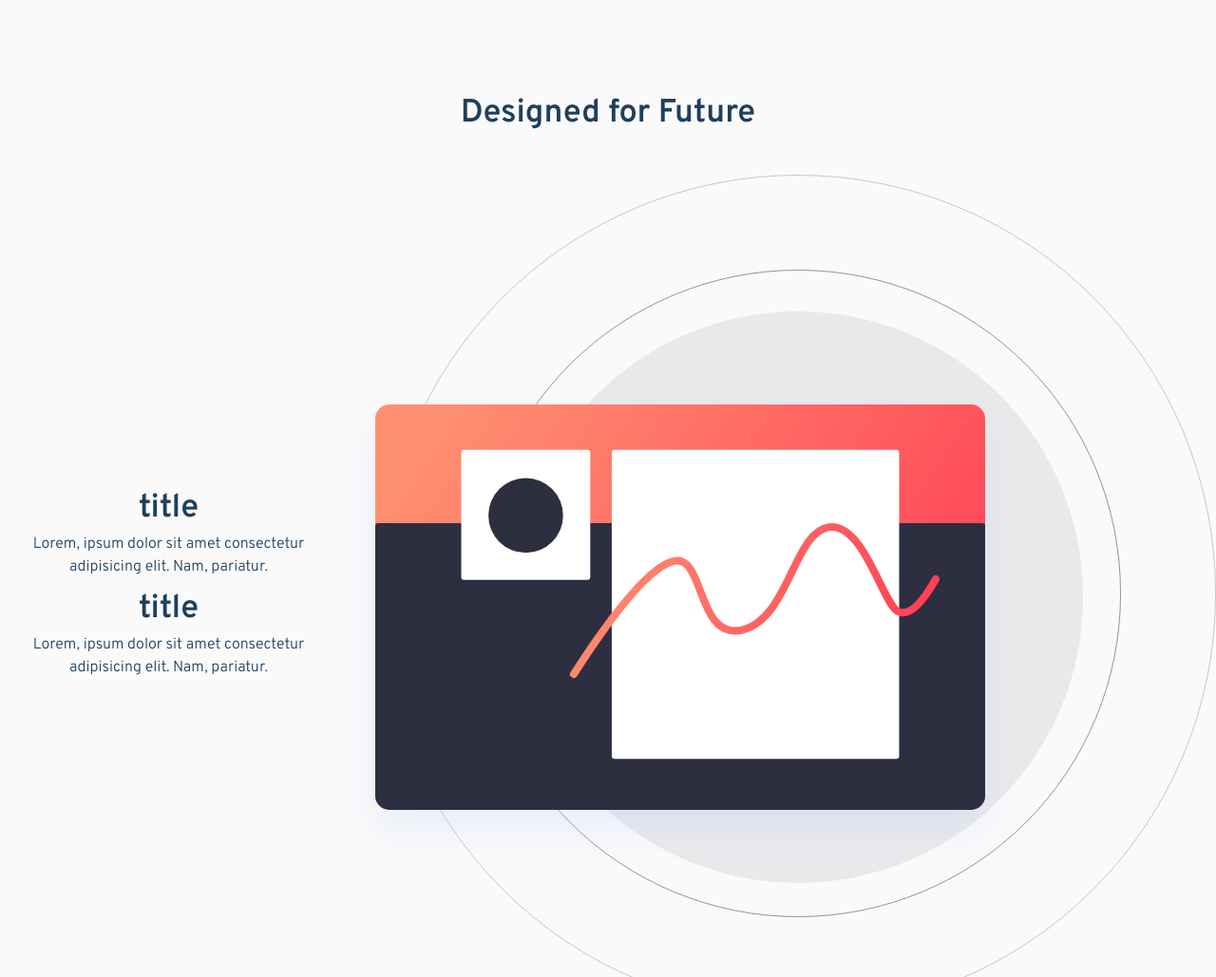
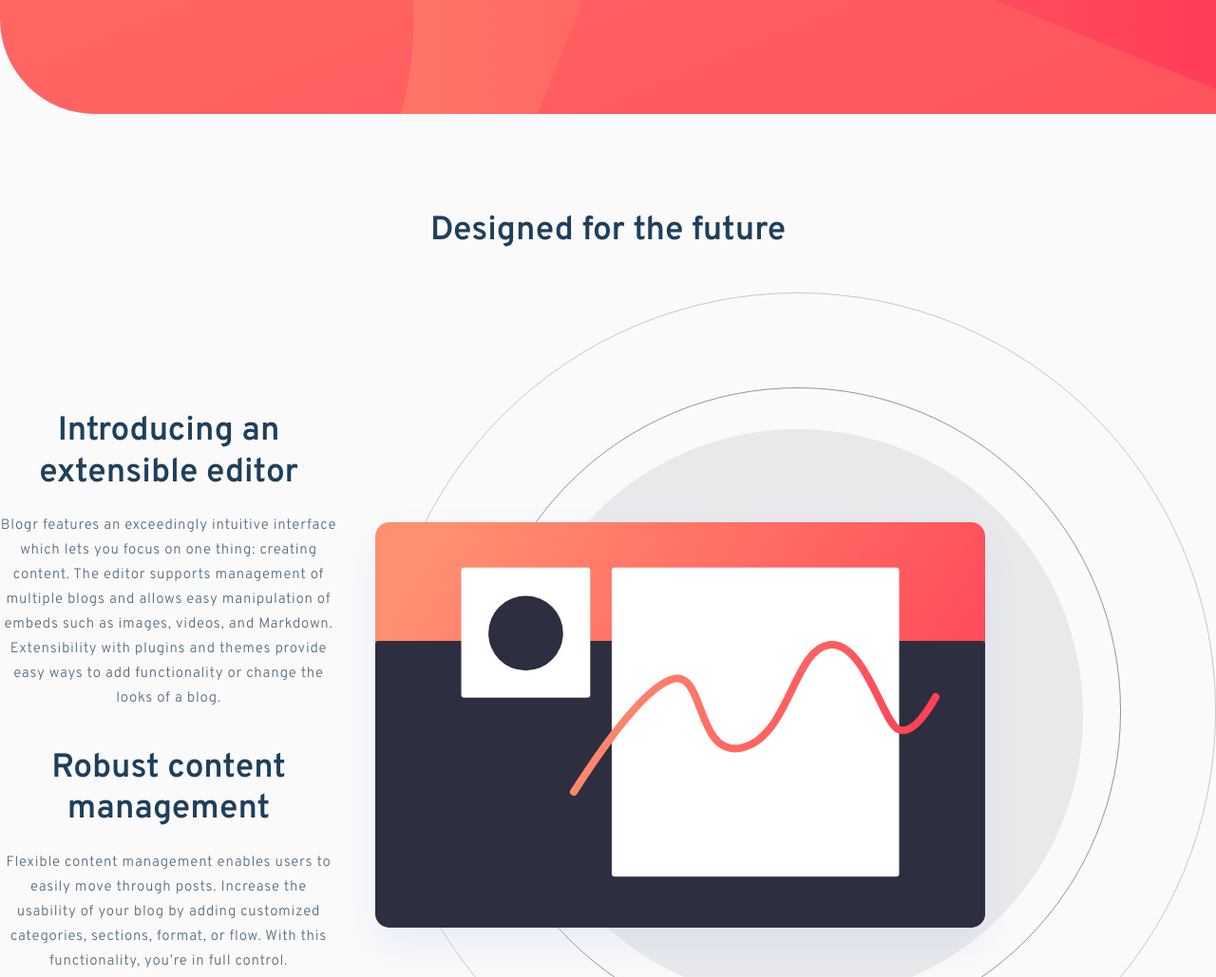
Before and after one commit to azaespa/blogr-landing-page, a plain HTML site: page index.html in a window 1280 px wide. Shown: the part 599-1628 px from the top of the page at 95% size. Drawn offline with nearby package versions, Linux system fonts and the light colour scheme.

Commit message:
designed-for-future section

```diff
--- a/index.html
+++ b/index.html
@@ -82,7 +82,7 @@
 
   <!-- Showcase -->
   <section class="px-3 showcase">
-    <div class="container">
+    <div class="container d-flex flex-column align-items-center">
       <h1>A modern publishing platform</h1>
       <p>Grow your audience and build your online brand</p>
       <div class="d-flex justify-content-center align-items-center">
@@ -94,20 +94,24 @@
 
   <!-- Designed for future -->
   <section class="designed-for-future text-center">
-    <h2>Designed for Future</h2>
-    <div class="d-flex flex-column-reverse flex-md-row align-items-center justify-content-center w-100">
-      <div>
+    <h2>Designed for the future</h2>
+    <div class="d-flex flex-column-reverse flex-lg-row align-items-center justify-content-center w-100">
+      <div class="inner-section">
         <section>
-          <h2>title</h2>
-          <p>Lorem, ipsum dolor sit amet consectetur adipisicing elit. Nam, pariatur.</p>
+          <h2>Introducing an extensible editor</h2>
+          <p>Blogr features an exceedingly intuitive interface which lets you focus on one thing: creating content.
+            The editor supports management of multiple blogs and allows easy manipulation of embeds such as images,
+            videos, and Markdown. Extensibility with plugins and themes provide easy ways to add functionality or
+            change the looks of a blog.</p>
         </section>
         <section>
-          <h2>title</h2>
-          <p>Lorem, ipsum dolor sit amet consectetur adipisicing elit. Nam, pariatur.</p>
+          <h2>Robust content management</h2>
+          <p>Flexible content management enables users to easily move through posts. Increase the usability of your blog
+            by adding customized categories, sections, format, or flow. With this functionality, you’re in full control.</p>
         </section>
       </div>
-        <img class="d-block d-md-none" src="images/illustration-editor-mobile.svg" alt="">
-        <img class="d-none d-md-block" src="images/illustration-editor-desktop.svg" alt="">
+        <img class="d-block d-lg-none" src="images/illustration-editor-mobile.svg" alt="">
+        <img class="d-none d-lg-block" src="images/illustration-editor-desktop.svg" alt="">
     </div>
   </section>
 
--- a/style.css
+++ b/style.css
@@ -151,7 +151,6 @@ body {
 .showcase {
   padding-top: 12.625rem;
   padding-bottom: 9.688rem;
-  font-size: inherit;
   text-align: center;
   color: white;
   background: url(images/bg-pattern-intro.svg) no-repeat,
@@ -165,13 +164,13 @@ body {
 
 .h1,
 h1 {
-  font-size: calc(2.05rem + 1.5vw);
+  font-size: calc(1.837rem + 1.5vw);
   letter-spacing: -0.125rem;
   line-height: 1.197em;
 }
 
 .h2, h2 {
-  font-size: calc(1.42rem + .9vw);
+  font-size: calc(1.4771rem + .9vw);
   font-weight: var(--fw-bold-set-one);
   line-height: 1em;
 }
@@ -179,6 +178,7 @@ h1 {
 .showcase h1 {
   font-weight: var(--fw-bold-set-one);
   margin-bottom: 1.375rem;
+  width: 12ch;
 }
 
 .showcase p {
@@ -222,6 +222,26 @@ h1 {
   margin-bottom: 2.938rem;
 }
 
+.designed-for-future .inner-section {
+  width: 80%;
+}
+
+.designed-for-future .inner-section section {
+  margin-bottom: 2.469rem;
+}
+
+.designed-for-future .inner-section h2 {
+  margin-bottom: 1.313rem;
+  line-height: 1.227em;
+}
+
+.designed-for-future .inner-section p {
+  font-size: 0.938rem;
+  line-height: 1.732em;
+  letter-spacing: 0.05em;
+  color: var(--very-dark-blue-75);
+}
+
 .designed-for-future img {
   margin-bottom: 3.563rem;
 }
@@ -237,10 +257,6 @@ h1 {
 @media (min-width: 576px) {
   .showcase {
     background-position-y: 35%;
-  }
-  .designed-for-future img {
-    margin-bottom: 0;
-    width: 75%;
   }
 }
 
```
